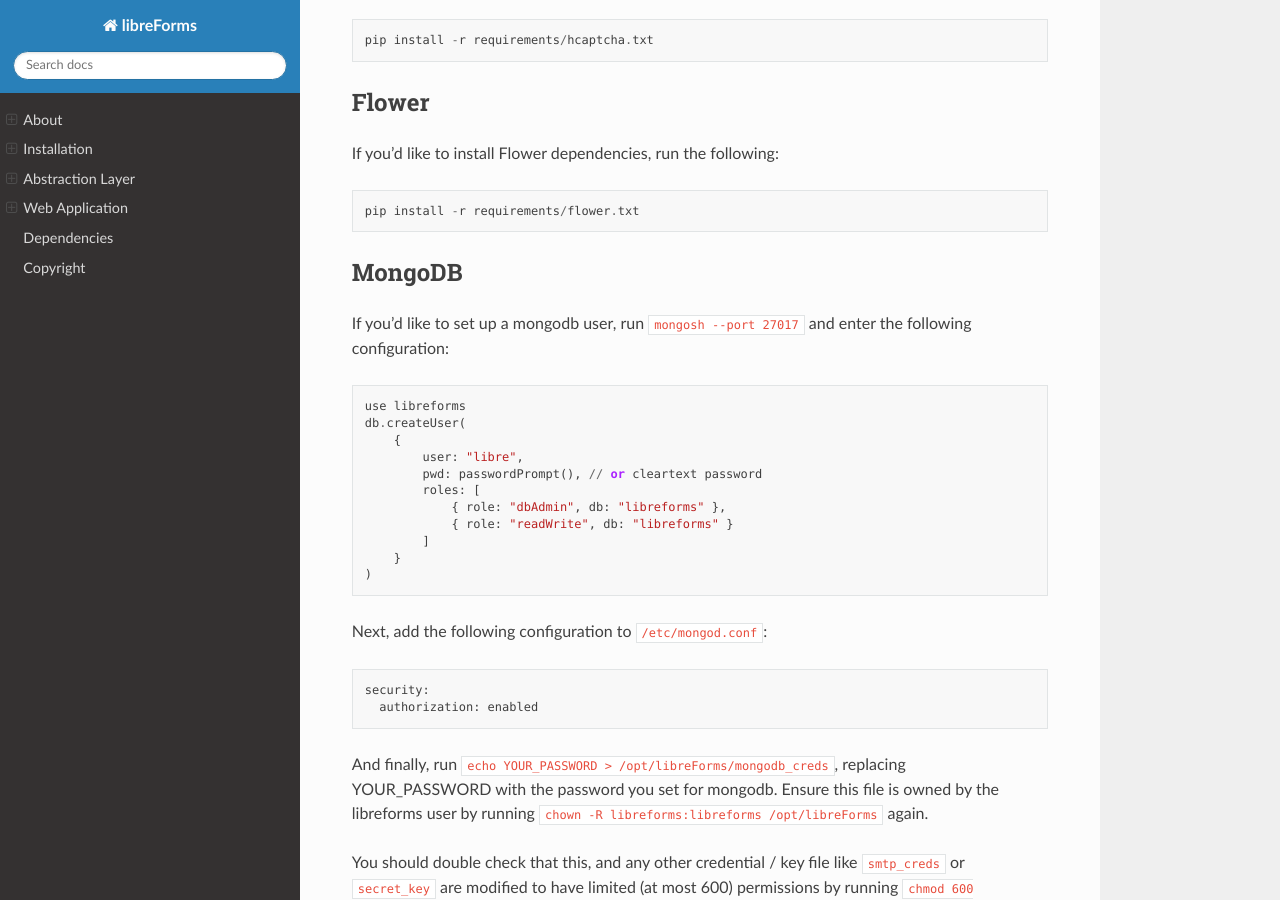
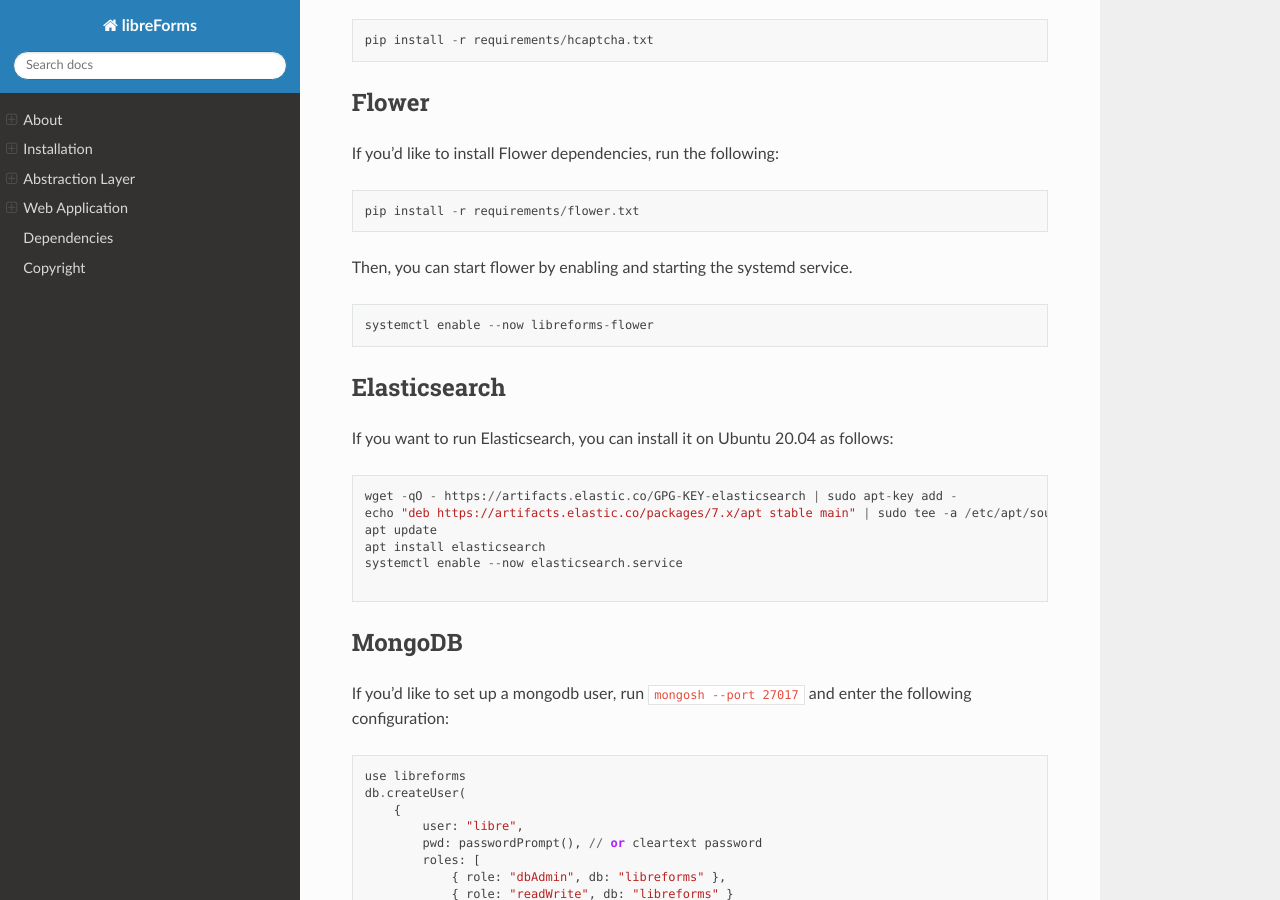
Before and after one commit to libreForms/libreForms-flask-docs, a Sphinx documentation site: the page built from docs/source/index.md, in a window 1280 px wide and 900 px high, scrolled down 6403 px. Built offline with Sphinx 7.4.7 and the Read the Docs theme 2.0.0, drawn with Linux system fonts in a browser that asks for light colours.

Commit message:
Added: elasticsearch and flower instructions

````diff
--- a/docs/source/index.md
+++ b/docs/source/index.md
@@ -257,6 +257,27 @@ If you'd like to install Flower dependencies, run the following:
 pip install -r requirements/flower.txt
 ```
 
+Then, you can start flower by enabling and starting the systemd service.
+
+
+```
+systemctl enable --now libreforms-flower
+```
+
+
+### Elasticsearch
+
+
+If you want to run Elasticsearch, you can install it on Ubuntu 20.04 as follows:
+
+```
+wget -qO - https://artifacts.elastic.co/GPG-KEY-elasticsearch | sudo apt-key add -
+echo "deb https://artifacts.elastic.co/packages/7.x/apt stable main" | sudo tee -a /etc/apt/sources.list.d/elastic-7.x.list
+apt update
+apt install elasticsearch
+systemctl enable --now elasticsearch.service
+
+```
 
 ### MongoDB
 
````
